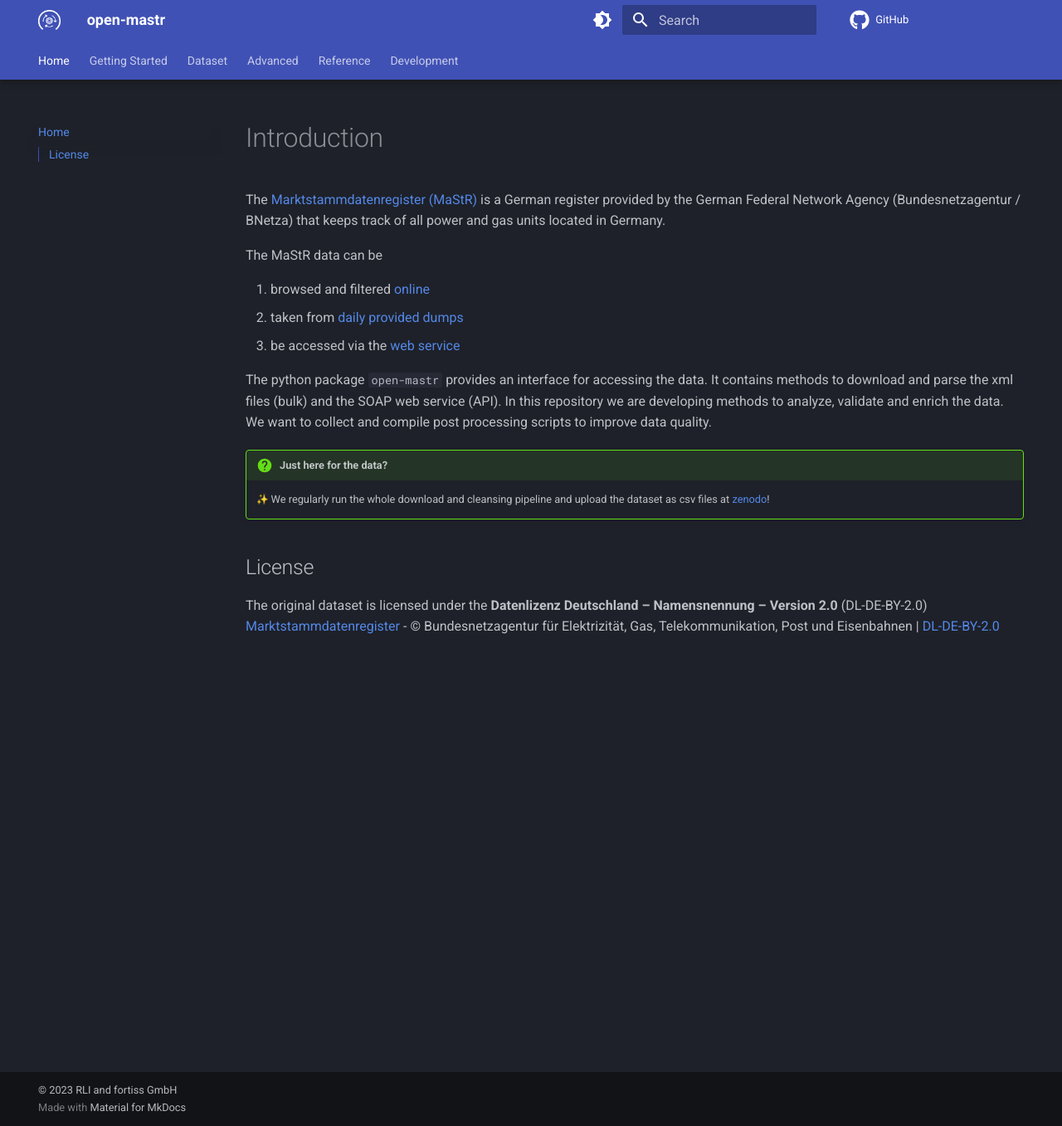
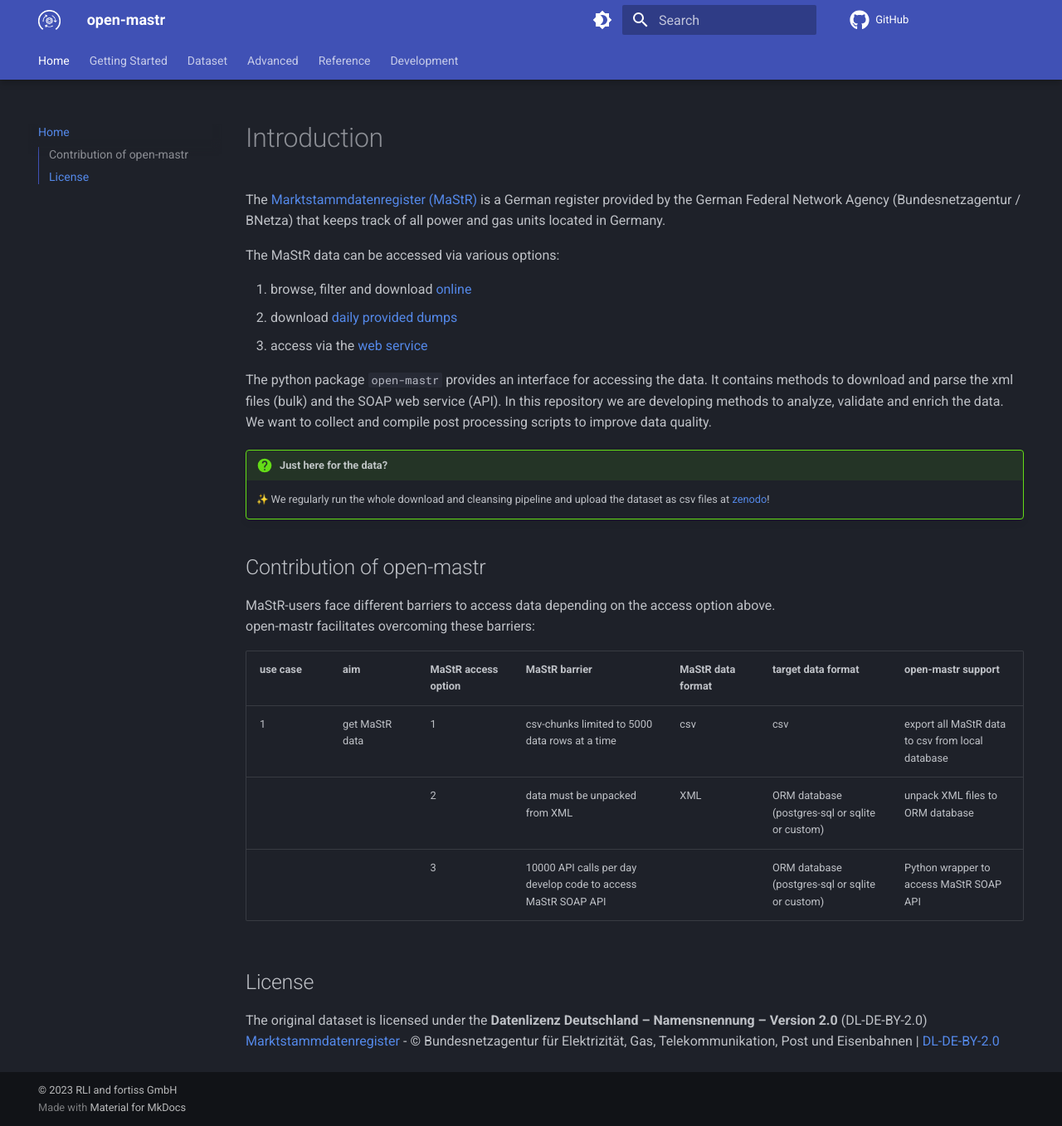
Before and after one commit to OpenEnergyPlatform/open-MaStR, an MkDocs documentation site: the page built from docs/index.md, in a window 1280 px wide and 1357 px high. Shown: the whole window at 83% size. Built offline with MkDocs 1.6.1 and Material for MkDocs 9.7.7, drawn with Linux system fonts in a browser that asks for light colours; emoji names are drawn with the system emoji font; comment, search, counter and statistics services are not loaded.

Commit message:
Add contributions section #434

```diff
--- a/docs/index.md
+++ b/docs/index.md
@@ -4,11 +4,11 @@
 The [Marktstammdatenregister (MaStR)](https://www.marktstammdatenregister.de/MaStR) is a German register
 provided by the German Federal Network Agency (Bundesnetzagentur / BNetza) that keeps track of all power and gas units located in Germany.
 
-The MaStR data can be
+The MaStR data can be accessed via various options:
 
-  1. browsed and filtered [online](https://www.marktstammdatenregister.de/MaStR)
-  1. taken from [daily provided dumps](https://www.marktstammdatenregister.de/MaStR/Datendownload)
-  1. be accessed via the [web service](https://www.marktstammdatenregister.de/MaStRHilfe/subpages/webdienst.html)
+  1. browse, filter and download [online](https://www.marktstammdatenregister.de/MaStR)
+  1. download [daily provided dumps](https://www.marktstammdatenregister.de/MaStR/Datendownload)
+  1. access via the [web service](https://www.marktstammdatenregister.de/MaStRHilfe/subpages/webdienst.html)
 
 The python package `open-mastr` provides an interface for accessing the data.
 It contains methods to download and parse the xml files (bulk) and the SOAP web service (API).
@@ -18,6 +18,20 @@ We want to collect and compile post processing scripts to improve data quality.
 !!! question "Just here for the data?"
     :sparkles: We regularly run the whole download and cleansing pipeline and upload the dataset as csv files at [zenodo](https://doi.org/10.5281/zenodo.6807425)!
 
+
+## Contribution of open-mastr
+
+MaStR-users face different barriers to access data depending on the access option above. <br>
+open-mastr facilitates overcoming these barriers:
+
+
+| use case | aim            | MaStR access option | MaStR barrier                                                  | MaStR data format | target data format                              | open-mastr support                               |
+|----------|----------------|---------------------|----------------------------------------------------------------|-------------------|-------------------------------------------------|--------------------------------------------------|
+| 1        | get MaStR data | 1                   | csv-chunks limited to 5000 data rows at a time                 | csv               | csv                                             | export all MaStR data to csv from local database |
+|          |                | 2                   | data must be unpacked from XML                                 | XML               | ORM database (postgres-sql or sqlite or custom) | unpack XML files to ORM database                 |
+|          |                | 3                   | 10000 API calls per day  develop code to access MaStR SOAP API |                   | ORM database (postgres-sql or sqlite or custom) | Python wrapper to access MaStR SOAP API          |
+
+
 ## License
 The original dataset is licensed under the **Datenlizenz Deutschland – Namensnennung – Version 2.0** (DL-DE-BY-2.0)
 [Marktstammdatenregister](https://www.marktstammdatenregister.de/MaStR) - © Bundesnetzagentur für Elektrizität, Gas, Telekommunikation, Post und Eisenbahnen | [DL-DE-BY-2.0](https://www.govdata.de/dl-de/by-2-0)
```
